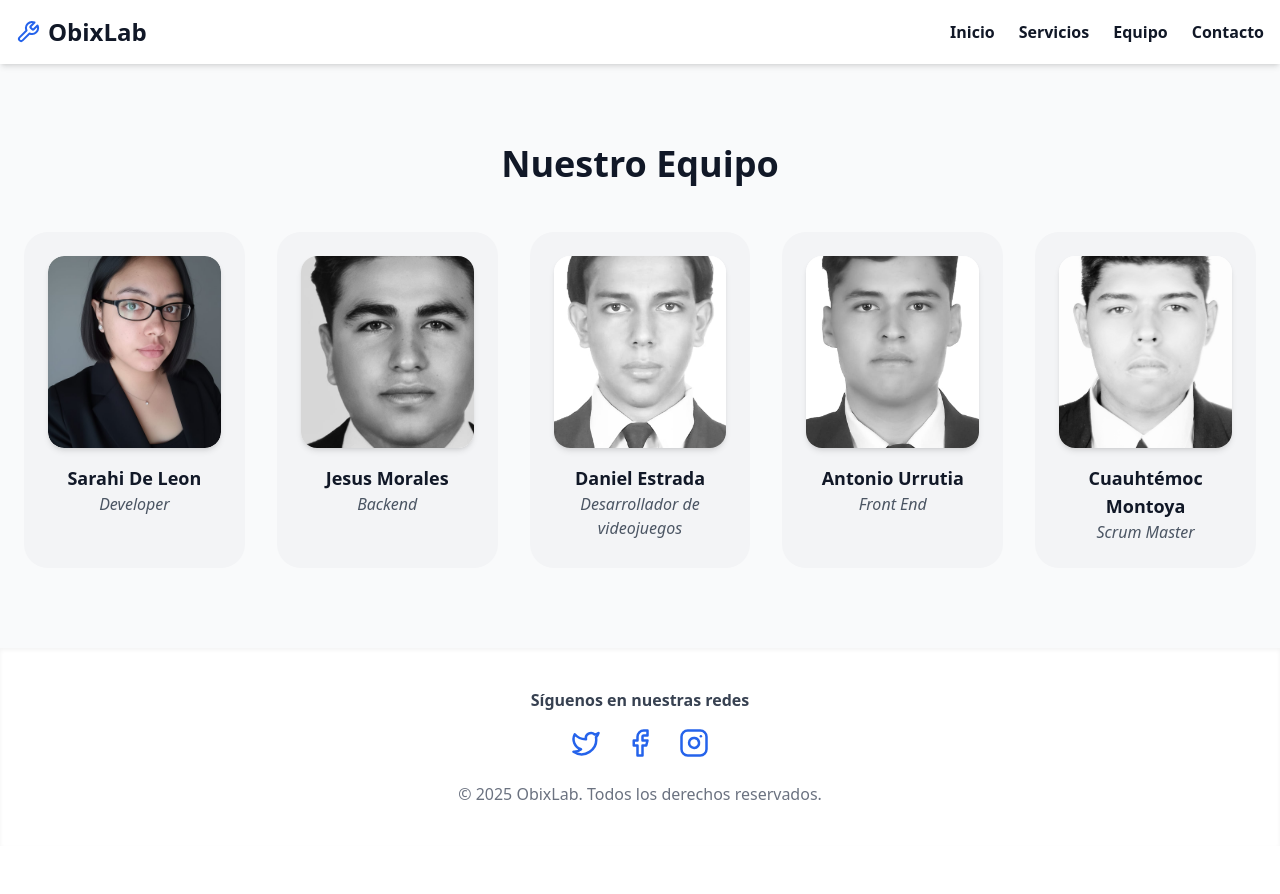
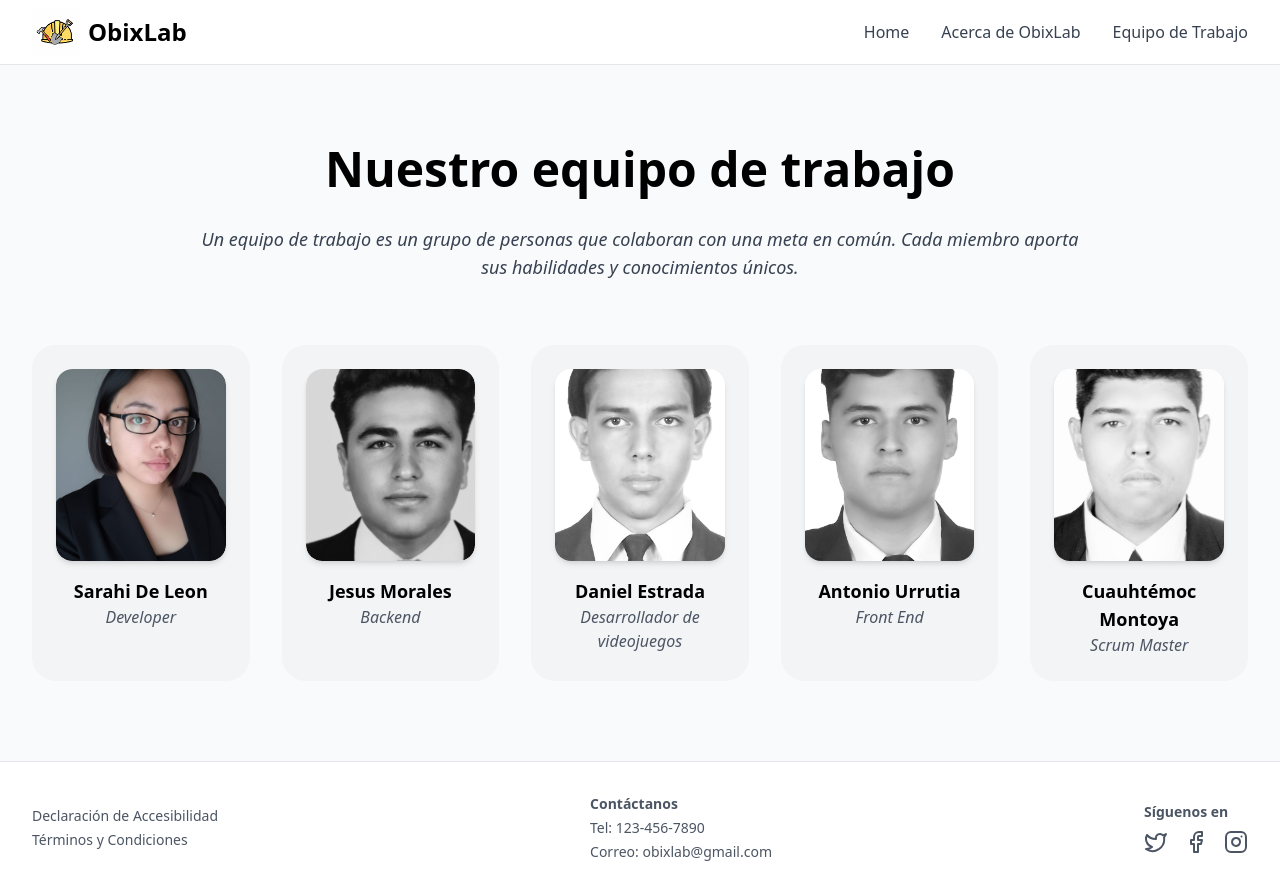
Before and after one commit to Cuauhtemoc30/ObixLab, a React (Vite) app: page / in a window 1280 px wide. Before the commit the page ends 846 px from the top, so only its background shows below. Built offline with nearby package versions, Linux system fonts and the light colour scheme.

Commit message:
Update App.tsx

```diff
--- a/src/App.tsx
+++ b/src/App.tsx
@@ -1,7 +1,6 @@
-import { useState } from "react";
-import { Wrench, Twitter, Facebook, Instagram, Menu, X } from "lucide-react";
+import { useState } from 'react';
+import { Wrench, Twitter, Facebook, Instagram, Menu, X } from 'lucide-react';
 
-// IMPORTACIÓN DE FOTOS REALES DEL EQUIPO
 import fotoSara from "./img/foto_sara.jpg";
 import fotoJesus from "./img/foto_jesus.jpg";
 import fotoDani from "./img/foto_dani.jpg";
@@ -11,86 +10,98 @@ import fotoCuauh from "./img/foto_cuauh.png";
 function App() {
   const [menuOpen, setMenuOpen] = useState(false);
 
-  const teamMembers = [
+  const team = [
     {
-      name: "Sarahi De Leon",
-      role: "Developer",
+      name: 'Sarahi De Leon',
+      role: 'Developer',
       img: fotoSara,
     },
     {
-      name: "Jesus Morales",
-      role: "Backend",
+      name: 'Jesus Morales',
+      role: 'Backend',
       img: fotoJesus,
     },
     {
-      name: "Daniel Estrada",
-      role: "Desarrollador de videojuegos",
+      name: 'Daniel Estrada',
+      role: 'Desarrollador de videojuegos',
       img: fotoDani,
     },
     {
-      name: "Antonio Urrutia",
-      role: "Front End",
+      name: 'Antonio Urrutia',
+      role: 'Front End',
       img: fotoTony,
     },
     {
-      name: "Cuauhtémoc Montoya",
-      role: "Scrum Master",
+      name: 'Cuauhtémoc Montoya',
+      role: 'Scrum Master',
       img: fotoCuauh,
     },
   ];
 
   return (
-    <div className="min-h-screen bg-gray-50 text-gray-900">
-      {/* NAVBAR */}
-      <nav className="bg-white shadow-md">
-        <div className="max-w-7xl mx-auto px-4 py-4 flex justify-between items-center">
-          <h1 className="text-2xl font-bold flex items-center gap-2">
-            <Wrench className="text-blue-600" /> ObixLab
-          </h1>
+    <div className="min-h-screen bg-gray-50">
 
-          {/* Menu Desktop */}
-          <div className="hidden md:flex gap-6 font-semibold">
-            <a href="#inicio" className="hover:text-blue-600">Inicio</a>
-            <a href="#servicios" className="hover:text-blue-600">Servicios</a>
-            <a href="#equipo" className="hover:text-blue-600">Equipo</a>
-            <a href="#contacto" className="hover:text-blue-600">Contacto</a>
+      {/* Header */}
+      <header className="bg-white border-b sticky top-0 z-50">
+        <div className="max-w-7xl mx-auto px-4 sm:px-6 lg:px-8">
+          <div className="flex justify-between items-center h-16">
+
+            {/* Logo */}
+            <div className="flex items-center gap-2">
+              <img src="/icono.png" alt="ObixLab Logo" className="w-12 h-12" />
+              <span className="text-2xl font-bold">ObixLab</span>
             </div>
 
-          {/* Menu Mobile */}
-          <button className="md:hidden" onClick={() => setMenuOpen(!menuOpen)}>
-            {menuOpen ? <X size={28} /> : <Menu size={28} />}
+            {/* Botón menú móvil */}
+            <button
+              className="md:hidden p-2 rounded-lg hover:bg-gray-100 transition"
+              onClick={() => setMenuOpen(!menuOpen)}
+            >
+              {menuOpen ? <X className="w-6 h-6" /> : <Menu className="w-6 h-6" />}
             </button>
+
+            {/* Navegación */}
+            <nav className="hidden md:flex gap-8">
+              <a href="#home" className="text-gray-700 hover:text-gray-900 font-medium">Home</a>
+              <a href="#about" className="text-gray-700 hover:text-gray-900 font-medium">Acerca de ObixLab</a>
+              <a href="#team" className="text-gray-700 hover:text-gray-900 font-medium">Equipo de Trabajo</a>
+            </nav>
           </div>
 
+          {/* Menú móvil */}
           {menuOpen && (
-          <div className="md:hidden bg-white shadow-md px-6 py-4 flex flex-col gap-4 font-semibold">
-            <a href="#inicio" className="hover:text-blue-600">Inicio</a>
-            <a href="#servicios" className="hover:text-blue-600">Servicios</a>
-            <a href="#equipo" className="hover:text-blue-600">Equipo</a>
-            <a href="#contacto" className="hover:text-blue-600">Contacto</a>
+            <nav className="flex flex-col gap-4 mt-4 pb-4 border-t md:hidden">
+              <a href="#home" className="text-gray-700 hover:text-gray-900 font-medium" onClick={() => setMenuOpen(false)}>Home</a>
+              <a href="#about" className="text-gray-700 hover:text-gray-900 font-medium" onClick={() => setMenuOpen(false)}>Acerca de ObixLab</a>
+              <a href="#team" className="text-gray-700 hover:text-gray-900 font-medium" onClick={() => setMenuOpen(false)}>Equipo de Trabajo</a>
+            </nav>
+          )}
         </div>
-        )}
-      </nav>
+      </header>
 
-      {/* EQUIPO */}
-      <section id="equipo" className="py-20 px-6 max-w-7xl mx-auto">
-        <h2 className="text-4xl font-bold text-center mb-12">Nuestro Equipo</h2>
+      {/* Team Section */}
+      <section id="team" className="py-20">
+        <div className="max-w-7xl mx-auto px-4 sm:px-6 lg:px-8">
+
+          <h2 className="text-5xl font-bold text-center mb-8">Nuestro equipo de trabajo</h2>
+          <p className="text-center text-gray-700 italic max-w-4xl mx-auto mb-16 text-lg">
+            Un equipo de trabajo es un grupo de personas que colaboran con una meta en común. Cada miembro aporta sus habilidades y conocimientos únicos.
+          </p>
 
           <div className="grid grid-cols-2 md:grid-cols-3 lg:grid-cols-5 gap-8">
-          {teamMembers.map((member, index) => (
+            {team.map((member, index) => (
               <div key={index} className="bg-gray-100 rounded-3xl p-6 text-center">
 
-              {/* FOTO DEL INTEGRANTE */}
                 <div className="bg-white rounded-2xl overflow-hidden mb-4 shadow-md">
                   <img
                     src={member.img}
                     alt={member.name}
                     className={`w-full h-48 object-cover object-center rounded-2xl
                       ${
+                        // Solo Tony, Cuauh y Dani necesitan zoom para ocultar borde gris
                         member.img === fotoTony ||
                         member.img === fotoCuauh ||
-                      member.img === fotoDani ||
-                      member.img === fotoJesus
+                        member.img === fotoDani
                           ? "scale-125"
                           : ""
                       }
@@ -103,22 +114,39 @@ function App() {
               </div>
             ))}
           </div>
+
+        </div>
       </section>
 
-      {/* FOOTER */}
-      <footer className="bg-white py-10 text-center shadow-inner">
-        <p className="font-semibold text-gray-700 mb-4">
-          Síguenos en nuestras redes
-        </p>
+      {/* Footer */}
+      <footer className="bg-white border-t py-8">
+        <div className="max-w-7xl mx-auto px-4 sm:px-6 lg:px-8">
+          <div className="flex flex-col md:flex-row justify-between items-center gap-6">
 
-        <div className="flex justify-center gap-6 text-blue-600">
-          <Twitter size={30} className="hover:text-blue-800 cursor-pointer" />
-          <Facebook size={30} className="hover:text-blue-800 cursor-pointer" />
-          <Instagram size={30} className="hover:text-blue-800 cursor-pointer" />
+            <div className="text-sm text-gray-600 space-y-1">
+              <div>Declaración de Accesibilidad</div>
+              <div>Términos y Condiciones</div>
             </div>
 
-        <p className="mt-6 text-gray-500">© 2025 ObixLab. Todos los derechos reservados.</p>
+            <div className="text-sm text-gray-600 space-y-1">
+              <div className="font-semibold">Contáctanos</div>
+              <div>Tel: 123-456-7890</div>
+              <div>Correo: obixlab@gmail.com</div>
+            </div>
+
+            <div className="space-y-2">
+              <div className="text-sm text-gray-600 font-semibold">Síguenos en</div>
+              <div className="flex gap-4">
+                <Twitter className="w-6 h-6 text-gray-600 hover:text-gray-900 cursor-pointer" />
+                <Facebook className="w-6 h-6 text-gray-600 hover:text-gray-900 cursor-pointer" />
+                <Instagram className="w-6 h-6 text-gray-600 hover:text-gray-900 cursor-pointer" />
+              </div>
+            </div>
+
+          </div>
+        </div>
       </footer>
+
     </div>
   );
 }
```
Lines whose indentation alone changed are shown as unchanged.
